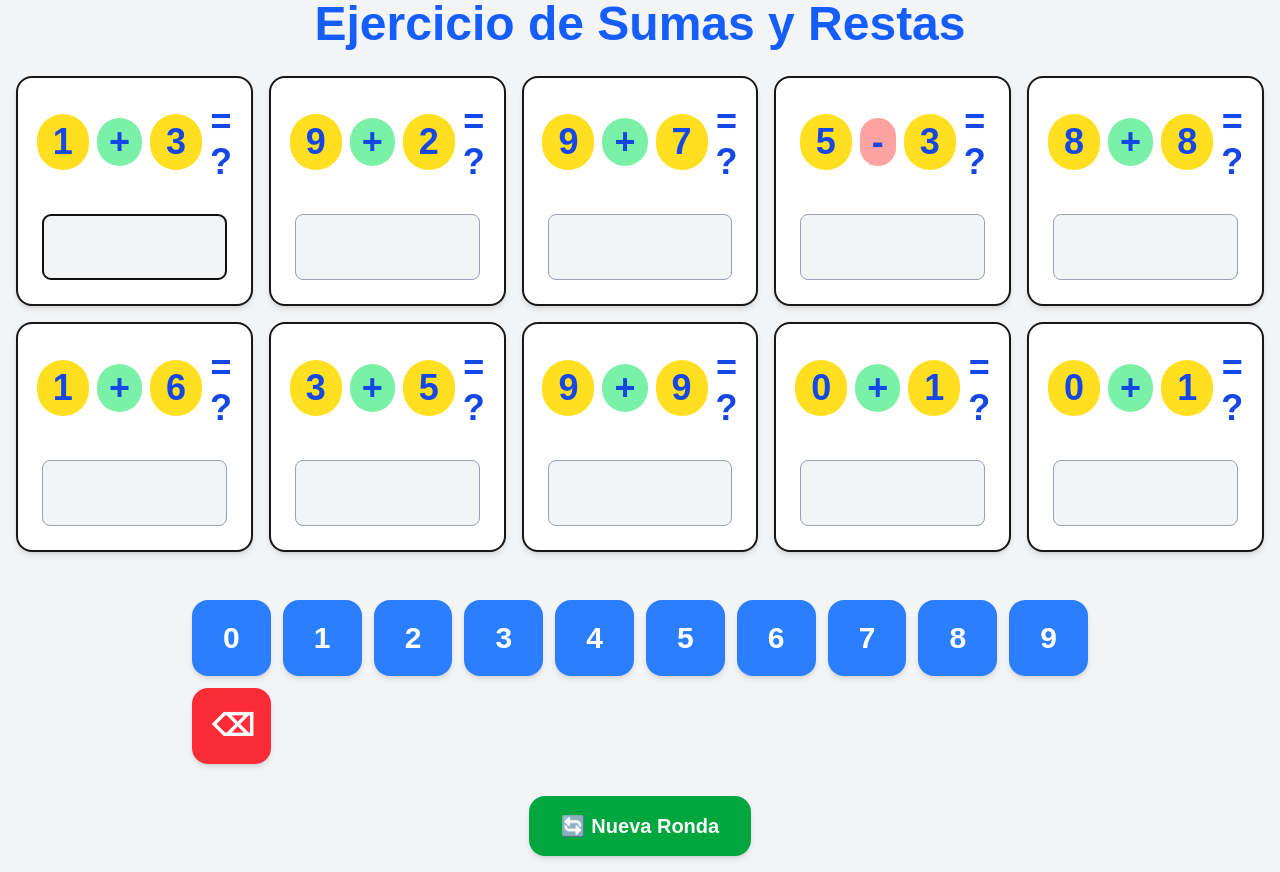
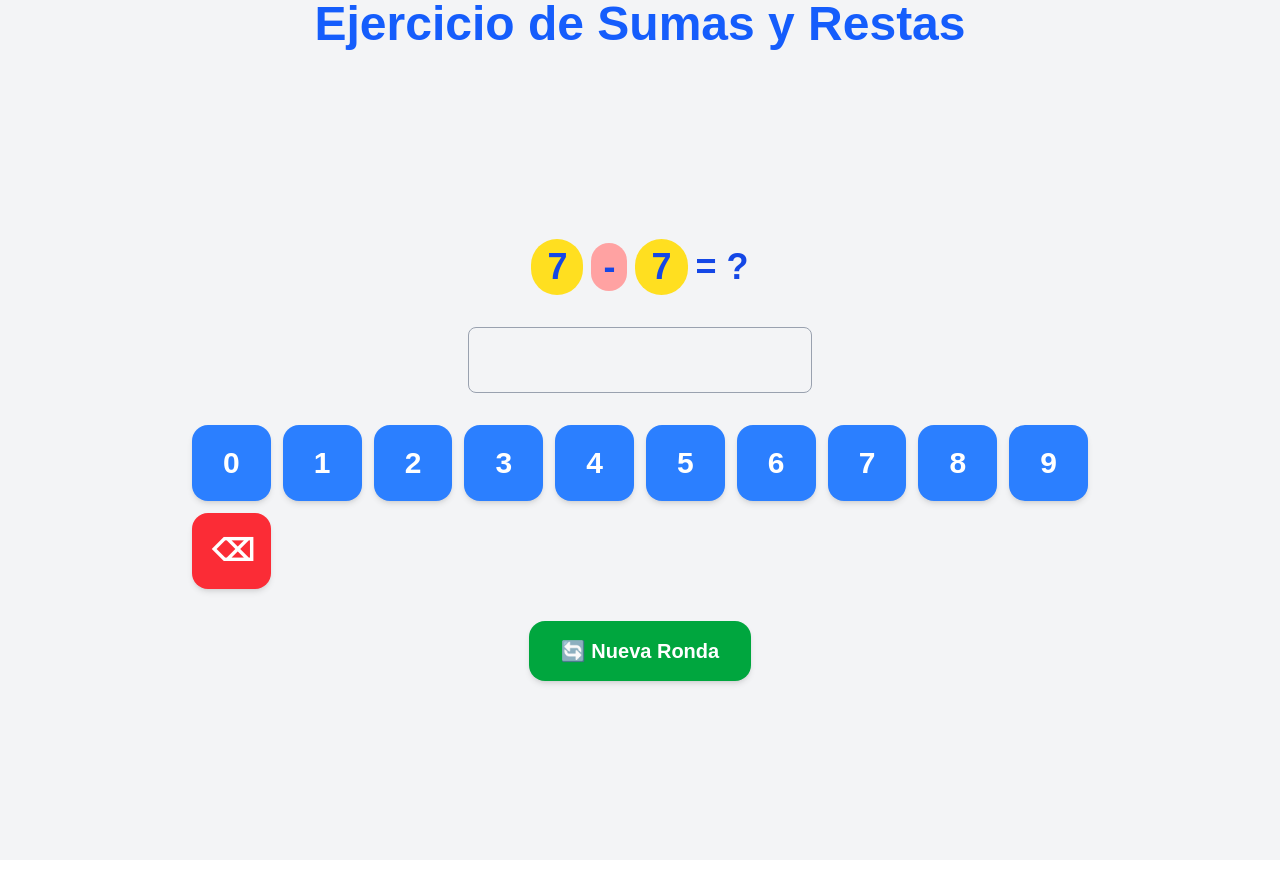
Before and after one commit to fjagui/amentis, a Next.js app: page /math-exercise in a window 1280 px wide. Built offline with nearby package versions, Linux system fonts and the light colour scheme.

Commit message:
Nueva funcionalidad: Vista de un solo ejercicios

```diff
--- a/app/components/MathExercise.tsx
+++ b/app/components/MathExercise.tsx
@@ -1,5 +1,3 @@
-"use client";
-
 import { useState, useEffect, useRef } from "react";
 
 interface Ejercicio {
@@ -19,108 +17,75 @@ const generarEjercicio = (): Ejercicio => {
 };
 
 const MathExercise = () => {
-  const [ejercicios, setEjercicios] = useState<Ejercicio[]>([]);
-  const [respuestas, setRespuestas] = useState<string[]>([]);
+  const [ejercicioActual, setEjercicioActual] = useState<Ejercicio | null>(null);
+  const [respuestas, setRespuestas] = useState<string>("");
   const [ultimaRespuestaCorrecta, setUltimaRespuestaCorrecta] = useState<number | null>(null);
-  const [focoIndex, setFocoIndex] = useState(0);
-  const inputRefs = useRef<(HTMLInputElement | null)[]>([]);
+  const inputRef = useRef<HTMLInputElement | null>(null);
 
-  const setInputRef = (index: number) => (el: HTMLInputElement | null) => {
-    inputRefs.current[index] = el;
-  };
-
-  // 🔥 Al montar el componente (solo en cliente), genera ejercicios
+  // Generar el primer ejercicio cuando el componente se monta
   useEffect(() => {
-    const nuevos = Array.from({ length: 10 }, generarEjercicio);
-    setEjercicios(nuevos);
-    setRespuestas(Array(10).fill(""));
+    const ejercicio = generarEjercicio();
+    setEjercicioActual(ejercicio);
+    setRespuestas(""); // Limpiar respuesta anterior
+    if (inputRef.current) {
+      inputRef.current.focus(); // Focalizar el input del primer ejercicio
+    }
   }, []);
 
   useEffect(() => {
-    if (inputRefs.current[0]) {
-      inputRefs.current[0].focus();
-    }
-  }, [ejercicios]); // Solo enfoca cuando haya ejercicios generados
-
-  useEffect(() => {
     if (ultimaRespuestaCorrecta !== null) {
-      const siguienteIndex = ultimaRespuestaCorrecta + 1;
+      // Avanzar al siguiente ejercicio después de una respuesta correcta
+      const siguienteEjercicio = generarEjercicio();
+      setEjercicioActual(siguienteEjercicio);
+      setRespuestas(""); // Limpiar respuesta anterior
+      setUltimaRespuestaCorrecta(null);
       setTimeout(() => {
-        if (inputRefs.current[siguienteIndex]) {
-          inputRefs.current[siguienteIndex]?.focus();
-          setFocoIndex(siguienteIndex);
+        if (inputRef.current) {
+          inputRef.current.focus(); // Focalizar el input para el siguiente ejercicio
         }
       }, 200);
     }
   }, [ultimaRespuestaCorrecta]);
 
   const handleInputChange = (valor: string) => {
-    const nuevasRespuestas = [...respuestas];
-    nuevasRespuestas[focoIndex] += valor;
-    setRespuestas(nuevasRespuestas);
+    setRespuestas((prev) => prev + valor);
 
-    if (parseInt(nuevasRespuestas[focoIndex]) === ejercicios[focoIndex]?.respuestaCorrecta) {
-      setUltimaRespuestaCorrecta(focoIndex);
+    if (parseInt(respuestas + valor) === ejercicioActual?.respuestaCorrecta) {
+      setUltimaRespuestaCorrecta(1); // Marcamos la respuesta como correcta
     }
   };
 
   const handleBorrar = () => {
-    const nuevasRespuestas = [...respuestas];
-    nuevasRespuestas[focoIndex] = "";
-    setRespuestas(nuevasRespuestas);
+    setRespuestas(""); // Limpiar la respuesta del ejercicio
   };
 
-  const generarNuevosEjercicios = () => {
-    const nuevos = Array.from({ length: 10 }, generarEjercicio);
-    setEjercicios(nuevos);
-    setRespuestas(Array(10).fill(""));
-    setUltimaRespuestaCorrecta(null);
-    setFocoIndex(0);
-    setTimeout(() => {
-      if (inputRefs.current[0]) {
-        inputRefs.current[0]?.focus();
-      }
-    }, 100);
-  };
-
-  if (ejercicios.length === 0) {
-    return <div className="text-center p-10">Cargando ejercicios...</div>;
+  if (!ejercicioActual) {
+    return <div className="text-center p-10">Cargando ejercicio...</div>;
   }
 
   return (
     <div className="flex flex-col items-center justify-center min-h-screen bg-gray-100 p-4">
-      <div className="grid grid-cols-2 sm:grid-cols-3 md:grid-cols-5 gap-4 w-full max-w-8xl mx-auto mb-4">
-        {ejercicios.map((ejercicio, index) => (
-          <div
-            key={index}
-            className={`flex flex-col items-center justify-center p-6 rounded-2xl shadow-md text-center border-2 ${
-              respuestas[index] && parseInt(respuestas[index]) === ejercicio.respuestaCorrecta
-                ? "bg-green-200 border-green-500"
-                : "bg-white"
-            }`}
-            onClick={() => setFocoIndex(index)}
-          >
+      <div className="text-center">
         <div className="flex items-center justify-center text-4xl font-bold text-blue-700 mb-4 space-x-2">
-              <span className="bg-yellow-300 rounded-full px-4 py-2">{ejercicio.num1}</span>
+          <span className="bg-yellow-300 rounded-full px-4 py-2">{ejercicioActual.num1}</span>
           <span
             className={`px-3 py-1 rounded-full ${
-                  ejercicio.operador === "+" ? "bg-green-300" : "bg-red-300"
+              ejercicioActual.operador === "+" ? "bg-green-300" : "bg-red-300"
             }`}
           >
-                {ejercicio.operador}
+            {ejercicioActual.operador}
           </span>
-              <span className="bg-yellow-300 rounded-full px-4 py-2">{ejercicio.num2}</span>
+          <span className="bg-yellow-300 rounded-full px-4 py-2">{ejercicioActual.num2}</span>
           <span>= ?</span>
         </div>
         <input
           type="text"
-              value={respuestas[index]}
-              readOnly
-              ref={setInputRef(index)}
+          value={respuestas}
+          onChange={(e) => handleInputChange(e.target.value)}
+          readOnly={false}
+          ref={inputRef}
           className="mt-4 p-4 border border-gray-400 rounded-lg text-2xl text-center w-full bg-gray-100 cursor-pointer"
         />
-          </div>
-        ))}
       </div>
 
       {/* Teclado numérico */}
@@ -144,7 +109,10 @@ const MathExercise = () => {
 
       {/* Botón nueva ronda */}
       <button
-        onClick={generarNuevosEjercicios}
+        onClick={() => {
+          setEjercicioActual(generarEjercicio());
+          setRespuestas(""); // Limpiar respuesta
+        }}
         className="mt-8 px-8 py-4 bg-green-600 text-white font-bold text-xl rounded-2xl shadow-md hover:bg-green-700 transition"
       >
         🔄 Nueva Ronda
```
Lines whose indentation alone changed are shown as unchanged.
